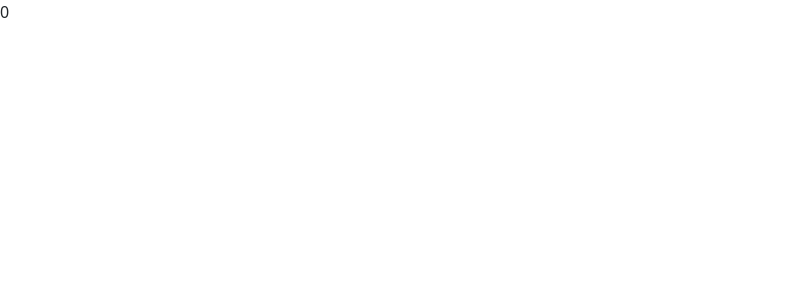
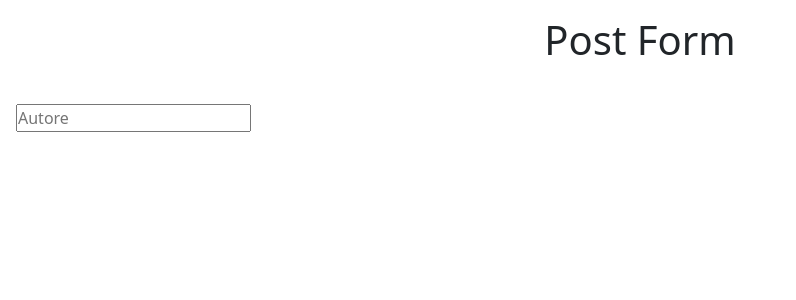
Before and after one commit to saverio-mandarano/react-post-form, a React (Vite) app: page / in a window 1280 px wide. Shown: the top 300 px of the page, without its empty margins (0-796 px from the left). Built offline with nearby package versions, Linux system fonts and the light colour scheme.

Commit message:
aggiunta variabile di stato e funzione per aggiornare i valori del form

```diff
--- a/src/App.jsx
+++ b/src/App.jsx
@@ -1,7 +1,47 @@
 import { useState } from "react";
 
 function App() {
-  return 0;
+  //creo var di stato per la gestione dei dati del form, inizializzati vuoti
+  const [formData, setFormData] = useState({
+    author: "",
+    title: "",
+    body: "",
+    public: false,
+  });
+
+  // creo funzione per aggiornare i valori del form
+  function handleFormData(e) {
+    const value =
+      e.target.type === "checkbox" ? e.target.checked : e.target.value;
+
+    setFormData({
+      ...formData,
+      [e.target.name]: value,
+    });
+  }
+
+  return (
+    <>
+      <h1 className="py-3 text-center">Post Form</h1>
+      <form className="p-3">
+        <input
+          type="text"
+          name="author"
+          placeholder="Autore"
+          value={formData.author}
+          onChange={handleFormData}
+        />
+      </form>
+    </>
+  );
 }
 
 export default App;
+
+//
+// I dati che il form dovrà inviare sono i seguenti:
+
+// author (string) - L’autore del post
+// title (string) - Il titolo del post
+// body (string) - Il testo del post
+// public (boolean) - Se il post deve essere pubblico (true) o una bozza (false) [checkbox]
```
